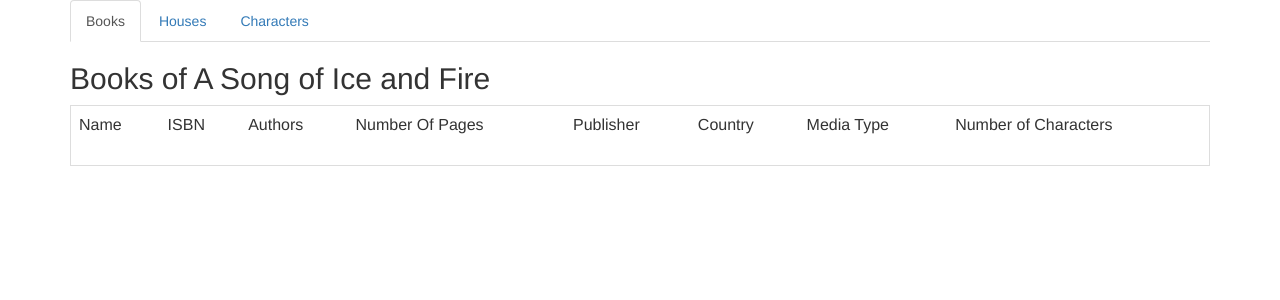
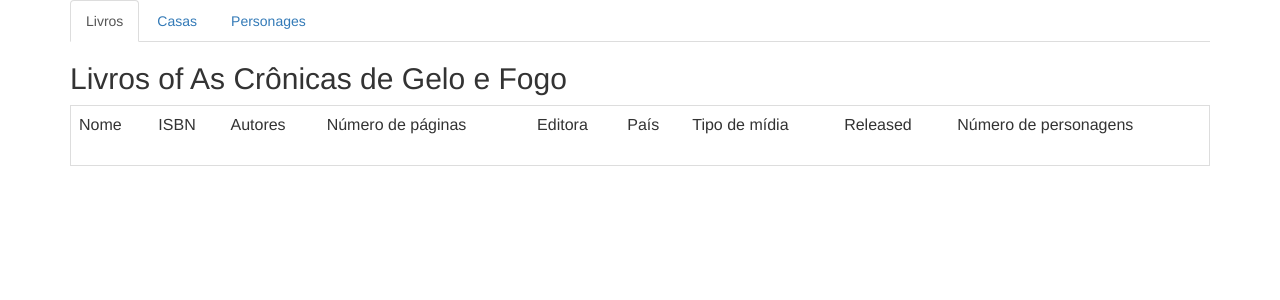
Before and after one commit to AndersonC96/Game-Of-Thrones_PHP, a PHP site: page / in a window 1280 px wide. Shown: the top 300 px of the page. Run offline with PHP 8.4, Linux system fonts and the light colour scheme; data that the repository does not hold is empty.

Commit message:
Update index.php

```diff
--- a/index.php
+++ b/index.php
@@ -1,6 +1,6 @@
 <html>
     <head>
-        <title>A Song of Ice and Fire | Game of Thrones</title>
+        <title>As Crônicas de Gelo e Fogo | Game of Thrones</title>
         <link rel="shortcut icon" href="./favicon.ico"/>
         <embed name="myMusic" loop="true" hidden="true" src="./music.mp3">
         <link rel="stylesheet" href="https://maxcdn.bootstrapcdn.com/bootstrap/3.4.1/css/bootstrap.min.css">
@@ -25,24 +25,24 @@
         ?>
         <div class="container">
             <ul class="nav nav-tabs">
-                <li class="active"><a href="./index.php">Books</a></li>
-                <li><a href="./houses.php">Houses</a></li>
-                <li><a href="./characters.php">Characters</a></li>
+                <li class="active"><a href="./index.php">Livros</a></li>
+                <li><a href="./houses.php">Casas</a></li>
+                <li><a href="./characters.php">Personages</a></li>
             </ul>
-            <h2>Books of A Song of Ice and Fire</h2>
+            <h2>Livros of As Crônicas de Gelo e Fogo</h2>
             <div class="table-bordered">
                 <table class="table">
                     <thead>
                         <td hidden>URL</td>
-                        <td>Name</td>
+                        <td>Nome</td>
                         <td>ISBN</td>
-                        <td>Authors</td>
-                        <td>Number Of Pages</td>
-                        <td>Publisher</td>
-                        <td>Country</td>
-                        <td>Media Type</td>
-                        <!--<td>Released</td>-->
-                        <td>Number of Characters</td>
+                        <td>Autores</td>
+                        <td>Número de páginas</td>
+                        <td>Editora</td>
+                        <td>País</td>
+                        <td>Tipo de mídia</td>
+                        <td>Released</td>
+                        <td>Número de personagens</td>
                     </thead>
                     <?php
                         foreach($json as $obj){
@@ -56,7 +56,8 @@
                             echo "<td>".$obj["publisher"]."</td>";
                             echo "<td>".$obj["country"]."</td>";
                             echo "<td>".$obj["mediaType"]."</td>";
-                            //echo "<td>".$obj["released"]."</td>";
+                            //echo "<td>".$obj["released"]."</td>";//date("d/m/Y", strtotime($obj["released"]))."</td>";
+                            echo "<td>".date("d/m/Y", strtotime($obj["released"]))."</td>";
                             echo "<td>".count($obj["characters"])."</td>";
                             echo "</tr>";
                         }
```
